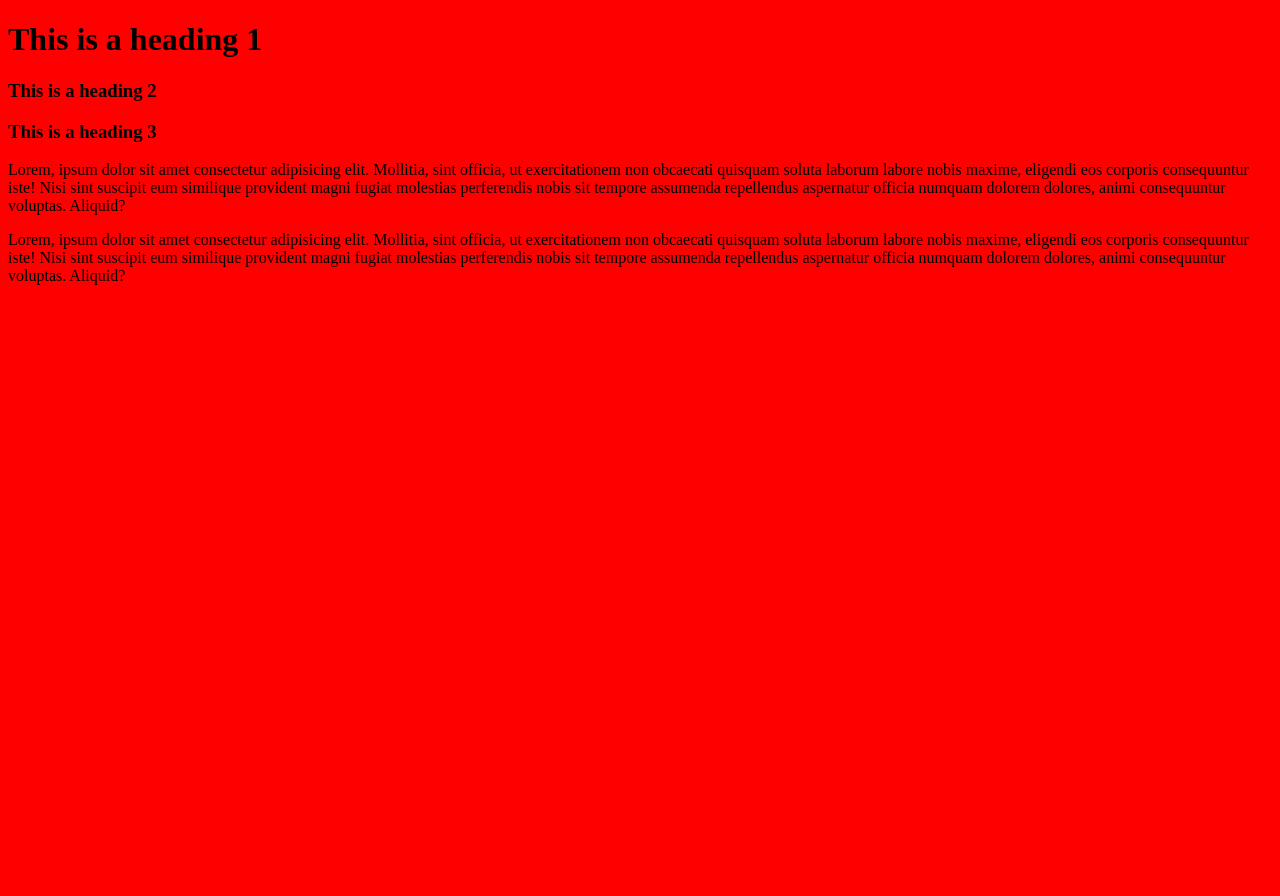
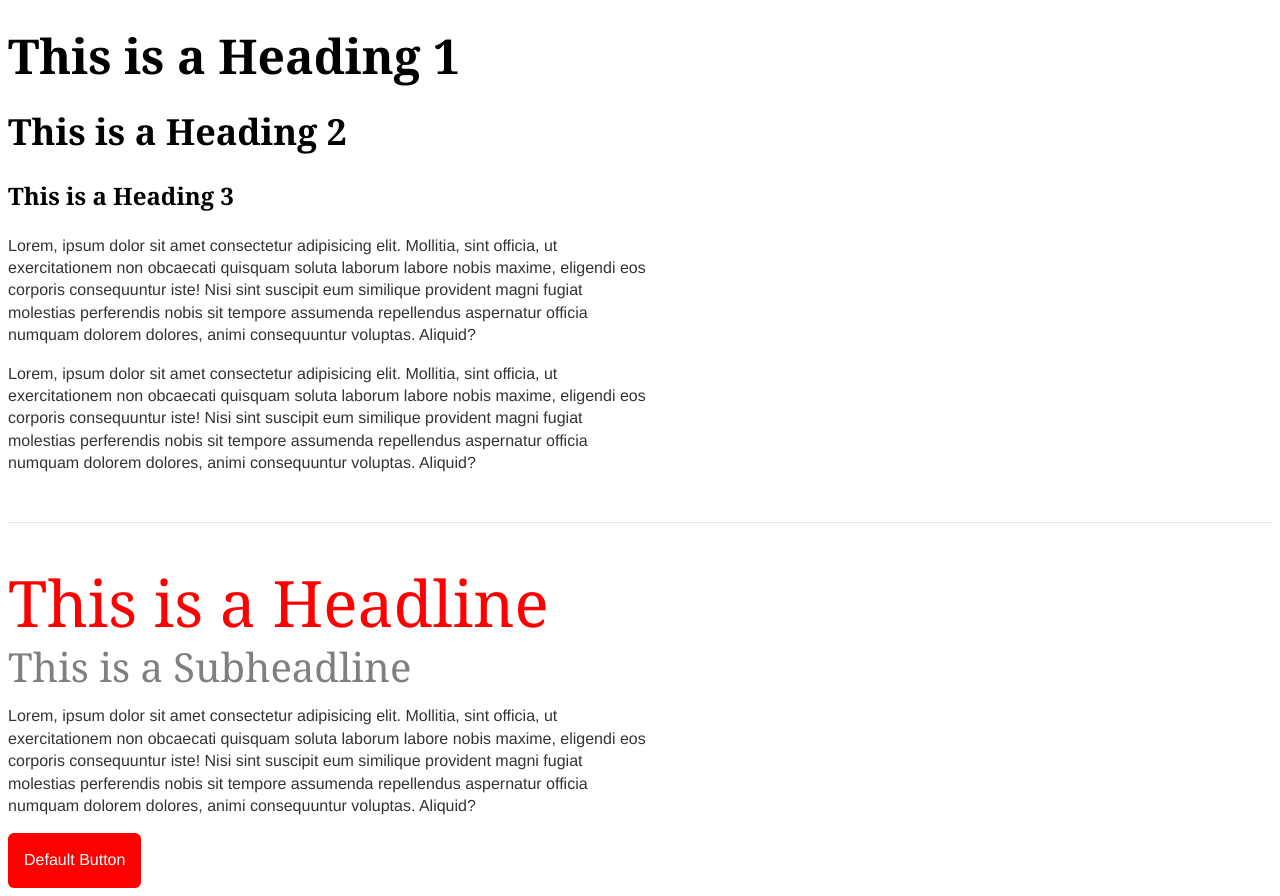
Before and after one commit to anthony-diep/my-sassybase, a plain HTML site: page index.html in a window 1280 px wide. Before the commit the page ends 800 px from the top, so only its background shows below. Drawn offline with Linux system fonts and the light colour scheme; a web font is replaced by a local one.

Commit message:
completed week3 Style it Up

```diff
--- a/index.html
+++ b/index.html
@@ -5,17 +5,22 @@
     <meta name="viewport" content="width=device-width, initial-scale=1.0">
     <title>My Sassy Base</title>
 
+<!-- GOOGLE FONTS -->
+    <link href="https://fonts.googleapis.com/css2?family=source+sans
+    +pro:ital,wght@0,400;0,700;1,400;1,700&family=source+serif+
+    pro&display=swap" rel="stylesheet">
+
     <link rel="stylesheet" href="css/style.css">
 
 </head>
 
 <body>
 
-    <h1>This is a heading 1</h1>
+    <h1>This is a Heading 1</h1>
 
-    <h3>This is a heading 2</h2>
+    <h2>This is a Heading 2</h2>
 
-    <h3>This is a heading 3</h3>
+    <h3>This is a Heading 3</h3>
 
     <p>Lorem, ipsum dolor sit amet consectetur adipisicing elit. Mollitia, sint officia, ut exercitationem non obcaecati quisquam
         soluta laborum labore nobis maxime, eligendi eos corporis consequuntur iste! Nisi sint suscipit eum similique provident magni
@@ -27,4 +32,14 @@
 
 </body>
 
-</html>
+<hr />
+
+<h2 class="headline">This is a Headline</h2>
+<h3 class="subheadline">This is a Subheadline</h3>
+<p>
+    Lorem, ipsum dolor sit amet consectetur adipisicing elit. Mollitia, sint officia, ut exercitationem non obcaecati quisquam
+    soluta laborum labore nobis maxime, eligendi eos corporis consequuntur iste! Nisi sint suscipit eum similique provident magni
+    fugiat molestias perferendis nobis sit tempore assumenda repellendus aspernatur officia numquam dolorem dolores, animi consequuntur voluptas. Aliquid?</p>
+<a href="#" class="button">Default Button</a>
+
+    </html>
--- /dev/null
+++ b/scss/partials/_buttons.scss
@@ -0,0 +1,15 @@
+/* BUTTONS */
+
+.button {
+    display: inline-block;
+    background-color: $color-accent;
+    color: white;
+    text-decoration: none;
+    padding: 1em;
+    border-radius: 6px;
+
+    &:hover {
+        background-color: $color-accent-dark;
+    }
+
+}
--- a/scss/partials/_toc.scss
+++ b/scss/partials/_toc.scss
@@ -2,6 +2,7 @@
 
 TABLE OF CONTENTS
 
+# GLOBAL RESETS
 # BASE TYPOGRAPHY
 # BUTTONS
 
--- /dev/null
+++ b/scss/partials/_typography.scss
@@ -0,0 +1,72 @@
+/* BASE TEXT COLORS */
+body {
+    color: $color-text-body;
+}
+
+/* HEADINGS */
+h1, h2, h3, h4, h5, h6 {
+    color: $color-text-headings;
+}
+
+/* BASE TEXT FONTS */
+body {
+    font-family: $font-family-sans;
+}
+
+h1, h2, h3, h4, h5, h6 {
+    font-family: $font-family-serif;
+}
+
+/* BASE TYPOGRAPHY */
+body {
+    font-size: 100%;
+    line-height: 1.4;
+}
+
+h1, h2, h3, h4, h5, h6 {
+    margin: 0.5em, 0;
+}
+
+/* TYPOGRAPHIC SCALES*/
+h1 {
+    font-size: 3em;
+    line-height: 1;
+}
+
+h2 {
+    font-size: 2.25em;
+    line-height: 1.1;
+}
+
+h3 {
+    font-size: 1.5em;
+    line-height: 1.2;
+}
+
+/* LIMIT NUMBER OF CHARACTERS PER LINE */
+p { max-width: 40em; }
+
+/* HORIZONTAL LINE */
+hr {
+    border: 0;
+    height: 1px;
+    background-color: rgba(0,0,0,.1);
+    margin: 3em 0;
+}
+
+/* TYPE SPECIMEN */
+.headline {
+    font-size: 4em;
+    font-weight: normal;
+    line-height: 1;
+    margin: 0;
+    color: $color-accent;
+}
+
+.subheadline {
+    font-weight: normal;
+    font-size: 2.5em;
+    line-height: 1.1;
+    color: $color-lightgrey;
+    margin: .25em 0;
+}
--- a/scss/style.scss
+++ b/scss/style.scss
@@ -1,7 +1,16 @@
-$color-background: red;
+/* GLOBAL RESETS */
+* { box-sizing: border-box;}
 
+// VARIABLES
+$color-text-body:rgba(0,0,0,.8);
+$color-text-headings:rgba(0,0,0,1);
+$color-accent:rgba(255,0,0,1);
+$color-accent-dark:rgba(160,0,0,1);
+$color-lightgrey:rgba(0,0,0,.5);
+$font-family-sans: 'Source Sans Pro', Helvetica, Arial, sans-serif;
+$font-family-serif: 'Source Serif Pro', Georgia, 'Times New Roman', Times, serif;
+
+// IMPORTS
 @import "partials/toc";
-
-body {
-    background: $color-background;
-}
+@import "partials/typography";
+@import "partials/buttons";
```
Also changed, not shown: css/style.css.
